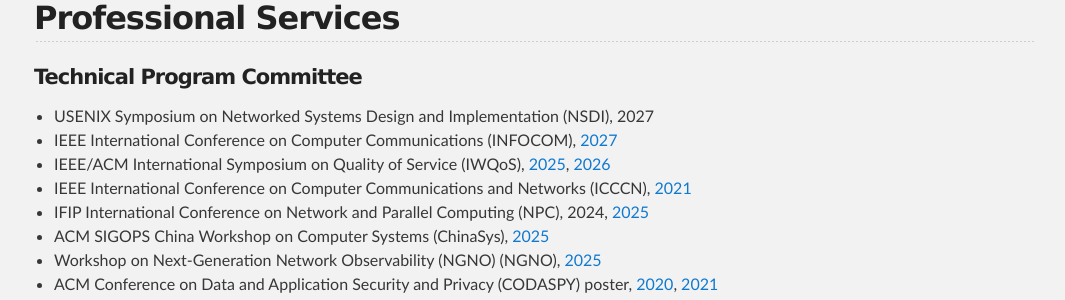
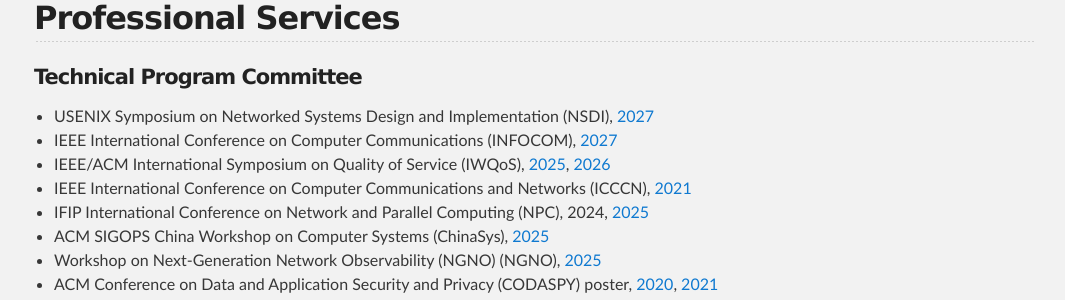
Before and after one commit to zhangmenghao/zhangmenghao.github.io, a Jekyll site: the page built from index.md, in a window 1280 px wide and 900 px high, scrolled down 6336 px. Shown: the part 154-454 px from the top of the window, without its empty margins (106-1171 px from the left). Built offline with Jekyll 4.4.1, drawn with Linux system fonts in a browser that asks for light colours; some of the changed lines change nothing that is shown.

Commit message:
Update TPC

```diff
--- a/index.md
+++ b/index.md
@@ -280,7 +280,7 @@
 
 ## Professional Services
 #### Technical Program Committee
-* USENIX Symposium on Networked Systems Design and Implementation (NSDI), 2027
+* USENIX Symposium on Networked Systems Design and Implementation (NSDI), [2027](https://www.usenix.org/conference/nsdi27/call-for-papers)
 * IEEE International Conference on Computer Communications (INFOCOM), [2027](https://infocom2027.ieee-infocom.org/committees)
 * IEEE/ACM International Symposium on Quality of Service (IWQoS), [2025](https://iwqos2025.ieee-iwqos.org/committees/technical-program-committee), [2026](https://iwqos2026.ieee-iwqos.org/committees)
 * IEEE International Conference on Computer Communications and Networks (ICCCN), [2021](http://www.icccn.org/icccn21/committeesandtracks/technical-tracks/track7.html)
```
